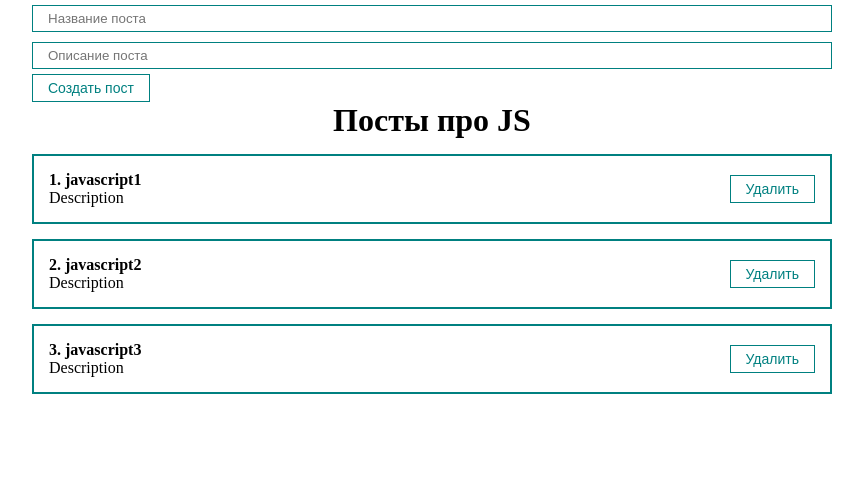
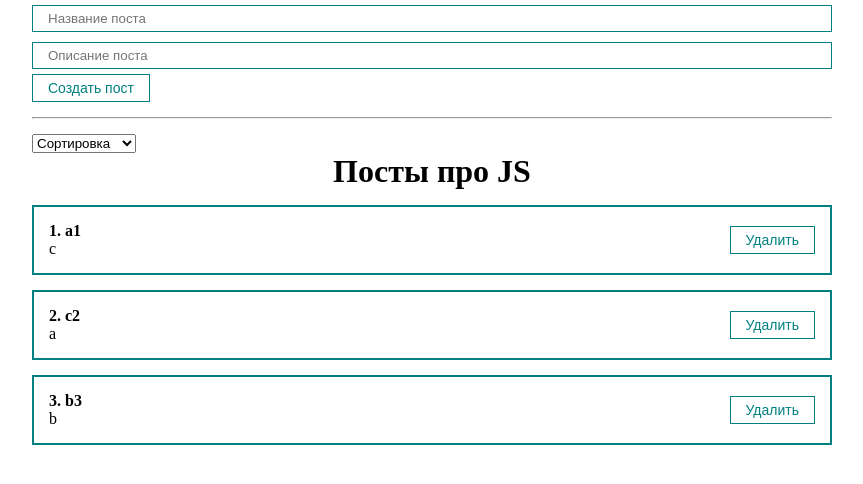
Before and after one commit to DanNikolson/ReactSPA, a React (Create React App) app: page / in a window 1280 px wide. Shown: the top 484 px of the page, without its empty margins (208-1071 px from the left). Built offline with nearby package versions, Linux system fonts and the light colour scheme.

Commit message:
MySelect component with sorting implementation.App.js - sorting by post name,description functionality

```diff
--- a/src/App.js
+++ b/src/App.js
@@ -2,13 +2,14 @@
 import "./styles/App.css";
 import PostList from "./components/PostList";
 import PostForm from "./components/PostForm";
+import MySelect from "./components/UI/select/MySelect";
 function App() {
   const [posts, setPosts] = useState([
-    { id: 1, title: "javascript1", body: "Description" },
-    { id: 2, title: "javascript2", body: "Description" },
-    { id: 3, title: "javascript3", body: "Description" },
+    { id: 1, title: "a1", body: "c" },
+    { id: 2, title: "c2", body: "a" },
+    { id: 3, title: "b3", body: "b" },
   ]);
-
+  const [selectedSort, setSelectedSort] = useState("");
   const createPost = (newPost) => {
     setPosts([...posts, newPost]);
   };
@@ -16,9 +17,26 @@
   const removePost = (post) => {
     setPosts(posts.filter((p) => p.id !== post.id));
   };
+
+  const sortPosts = (sort) => {
+    setSelectedSort(sort);
+    setPosts([...posts].sort((a, b) => a[sort].localeCompare(b[sort])));
+  };
   return (
     <div className="App">
       <PostForm create={createPost} />
+      <hr style={{ margin: "15px 0" }} />
+      <div>
+        <MySelect
+          value={selectedSort}
+          onChange={sortPosts}
+          defaultValue="Сортировка"
+          options={[
+            { value: "title", name: "По названию" },
+            { value: "body", name: "По описанию" },
+          ]}
+        />
+      </div>
       {posts.length !== 0 ? (
         <PostList remove={removePost} posts={posts} title="Посты про JS" />
       ) : (
--- /dev/null
+++ b/src/components/UI/select/MySelect.jsx
@@ -0,0 +1,18 @@
+import React from "react";
+
+const MySelect = ({ options, defaultValue, value, onChange }) => {
+  return (
+    <select value={value} onChange={(event) => onChange(event.target.value)}>
+      <option disabled value="">
+        {defaultValue}
+      </option>
+      {options.map((option) => (
+        <option key={option.value} value={option.value}>
+          {option.name}
+        </option>
+      ))}
+    </select>
+  );
+};
+
+export default MySelect;
```
